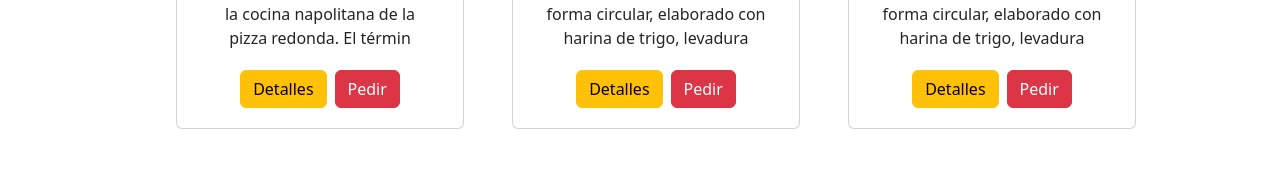
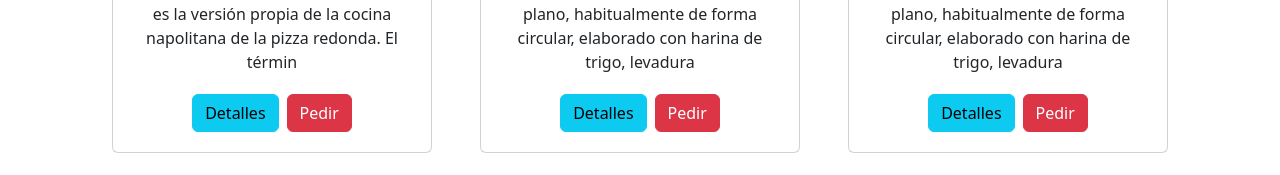
Before and after one commit to davidlealo/pruebareactdos, a React (Create React App) app: page / in a window 1280 px wide. Shown: the part 539-714 px from the top of the page. Built offline with nearby package versions, Linux system fonts and the light colour scheme.

Commit message:
Mejora del grid y colores, ahora a mejorar los módulos y usar context y router

```diff
--- a/src/App.js
+++ b/src/App.js
@@ -38,20 +38,20 @@ export default function App() {
           <Routes>
             <Route path="/" element={<Home />} />
           </Routes>
-          <Container fluid className='m-3 p-2' >
+          <Container fluid className='mx-6 my-3 p-2' >
             <Row className="justify-content-md-center">
                 {pizzas.map(
                   pizza => {
                     return (
 
-                      <Card style={{ width: '18rem' }} key={pizza.id} className='m-4'>
+                      <Card style={{ width: '20rem' }} key={pizza.id} className='m-4'>
                         <Card.Img variant="top" src={pizza.img} className='m-2' />
                         <Card.Body>
                           <Card.Title>{pizza.name}</Card.Title>
                           <Card.Text>
                             {pizza.desc.substring(0, 140)}
                           </Card.Text>
-                          <Button variant="warning" className='m-1'>Detalles</Button>
+                          <Button variant="info" className='m-1'>Detalles</Button>
                           <Button variant="danger" className='m-1'>Pedir</Button>
                         </Card.Body>
                       </Card>
```
